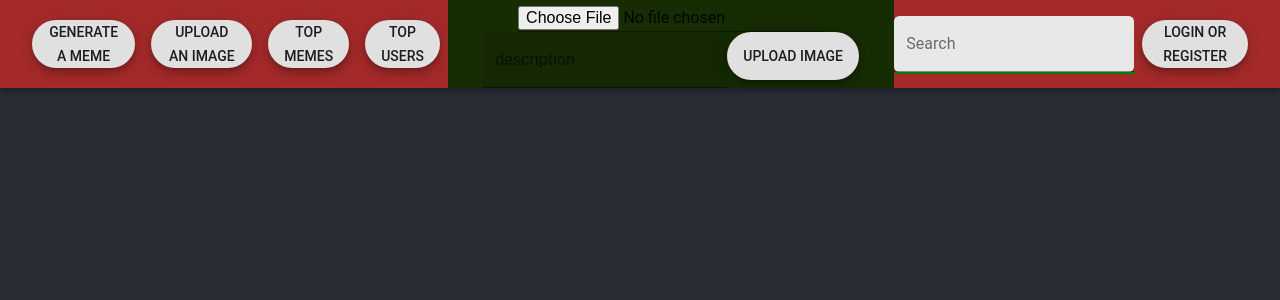
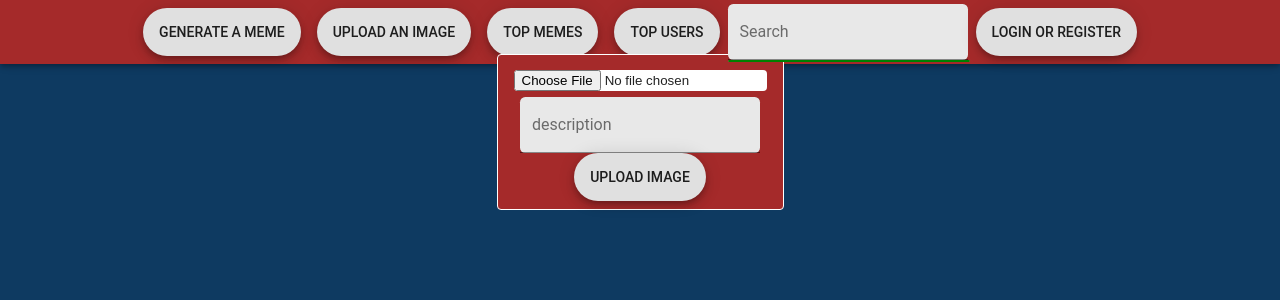
Before and after one commit to azamos/memeGenerator-app, a React (Create React App) app: page /uploadImage in a window 1280 px wide. Shown: the top 300 px of the page. Built offline with nearby package versions, Linux system fonts and the light colour scheme.

Commit message:
more style changes

```diff
--- a/src/App.css
+++ b/src/App.css
@@ -1,6 +1,6 @@
 .App {
   text-align: center;
-  background-color: #282c34;
+  background-color: #0E3A61;
   min-height: 100vh;
   display: flex;
   flex-direction: column;
--- a/src/components/upload/upload.css
+++ b/src/components/upload/upload.css
@@ -1,3 +1,19 @@
 .Upload{
-    background-color: #162C03;
+    border: 0.1vmin solid white;
+    border-radius: 0.5vmin;
+    position: fixed;
+    margin-top: 25vmin;
+    padding: 1vmin;
+    background-color:brown;
 }
+.Description{
+    background-color: white;
+    border-radius: 0.2em;
+    background-color: white;
+    width: 30vmin;
+}
+
+.UploadBtn{
+    background-color: white;
+    border-radius: 0.5vmin;
+}
--- a/src/components/upload/upload.js
+++ b/src/components/upload/upload.js
@@ -2,12 +2,18 @@ import React from 'react';
 import './upload.css';
 import Button from '@material-ui/core/Button';
 import TextField from '@material-ui/core/TextField';
-export default function Upload({description,fileName,descriptionChanged,fileChanged}){
-    return(
-        <div className = "Upload">
-            <TextField type = "file" value = {fileName} onChange = {fileChanged}/>
-            <TextField variant = "filled" label = "description" value = {description} onChange = {descriptionChanged}/>
-            <Button variant = "extendedFab">Upload image</Button>
+export default function Upload({ description, fileName, descriptionChanged, fileChanged }) {
+    return (
+        <div className="Upload">
+            <Button>
+                <input type="file" value={fileName} onChange={fileChanged} className={'UploadBtn'} />
+            </Button>
+            <br></br>
+            <TextField variant="filled" label="description" className="Description"
+                value={description} onChange={descriptionChanged}
+            />
+            <br></br>
+            <Button variant="extendedFab">Upload image</Button>
         </div>
     );
 }
```
